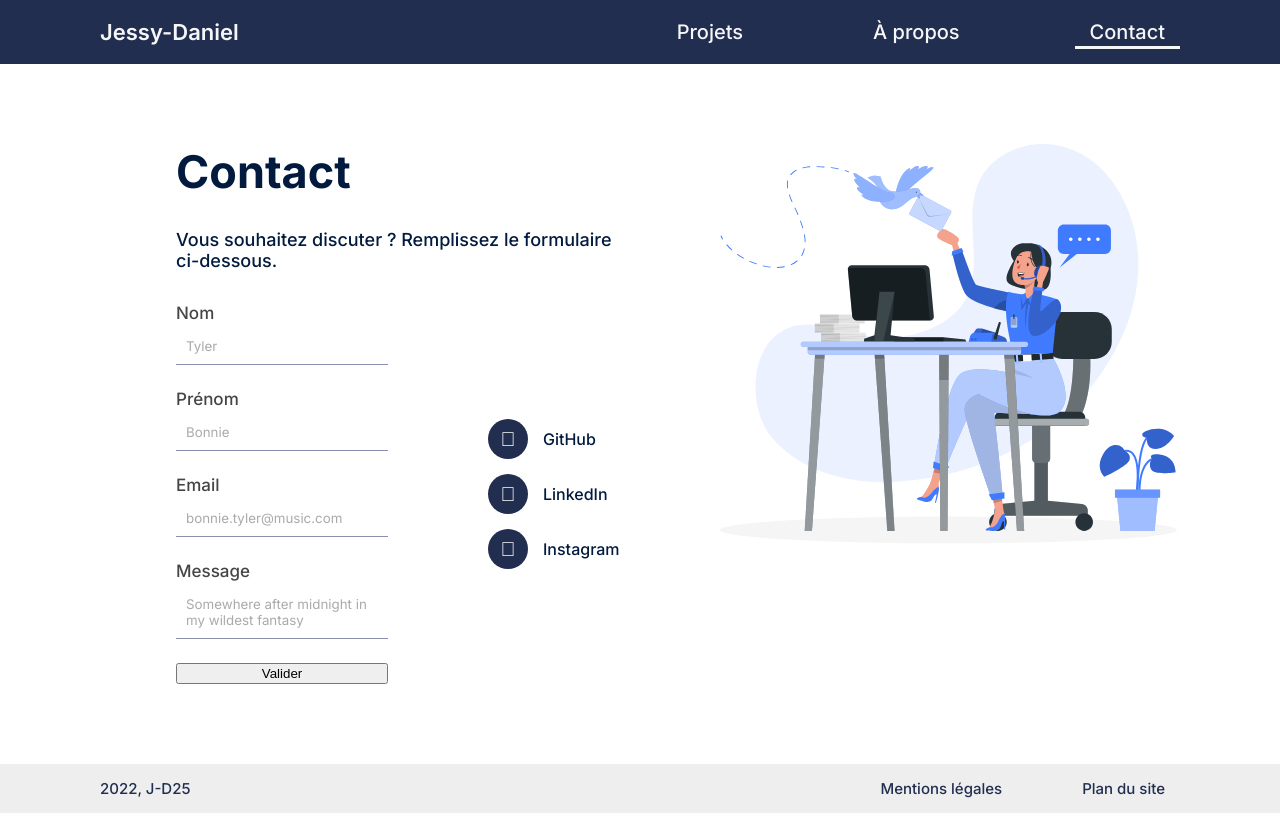
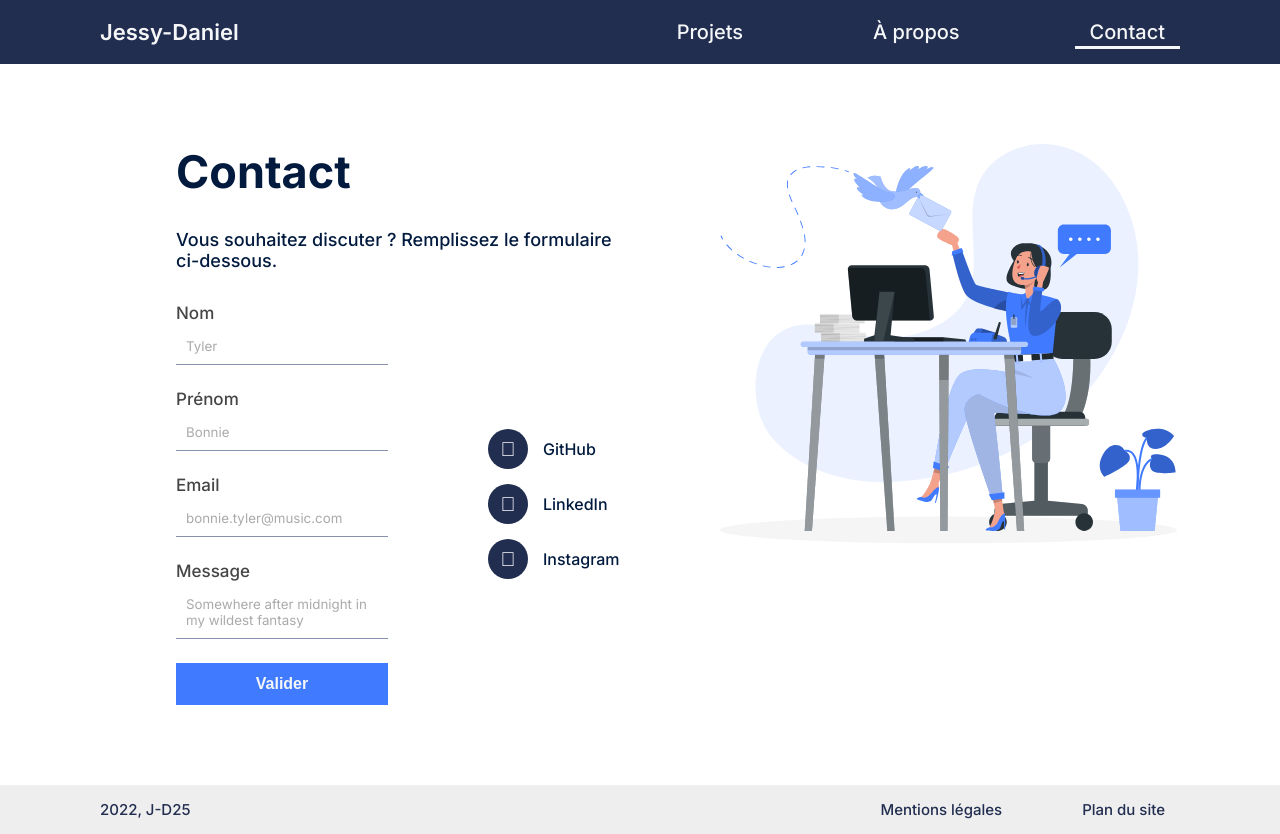
Before and after one commit to J-D25/portfolio, a React (Create React App) app: page /contact in a window 1280 px wide. Before the commit the page ends 813 px from the top, so only its background shows below. Built offline with nearby package versions, Linux system fonts and the light colour scheme.

Commit message:
src/components/Contact.js : add .button on form submit

```diff
--- a/src/components/Contact.js
+++ b/src/components/Contact.js
@@ -25,7 +25,7 @@ export default function Contact() {
             <label htmlFor="form-message">Message</label>
             <textarea type="text" id="form-message" placeholder="Somewhere after midnight in my wildest fantasy" required/>
           </div>
-          <input type="submit" value="Valider"/>
+          <input type="submit" className="button" value="Valider"/>
         </form>
         <div className="Contact-means-socials">
           <div className="Contact-means-socials-link">
```
